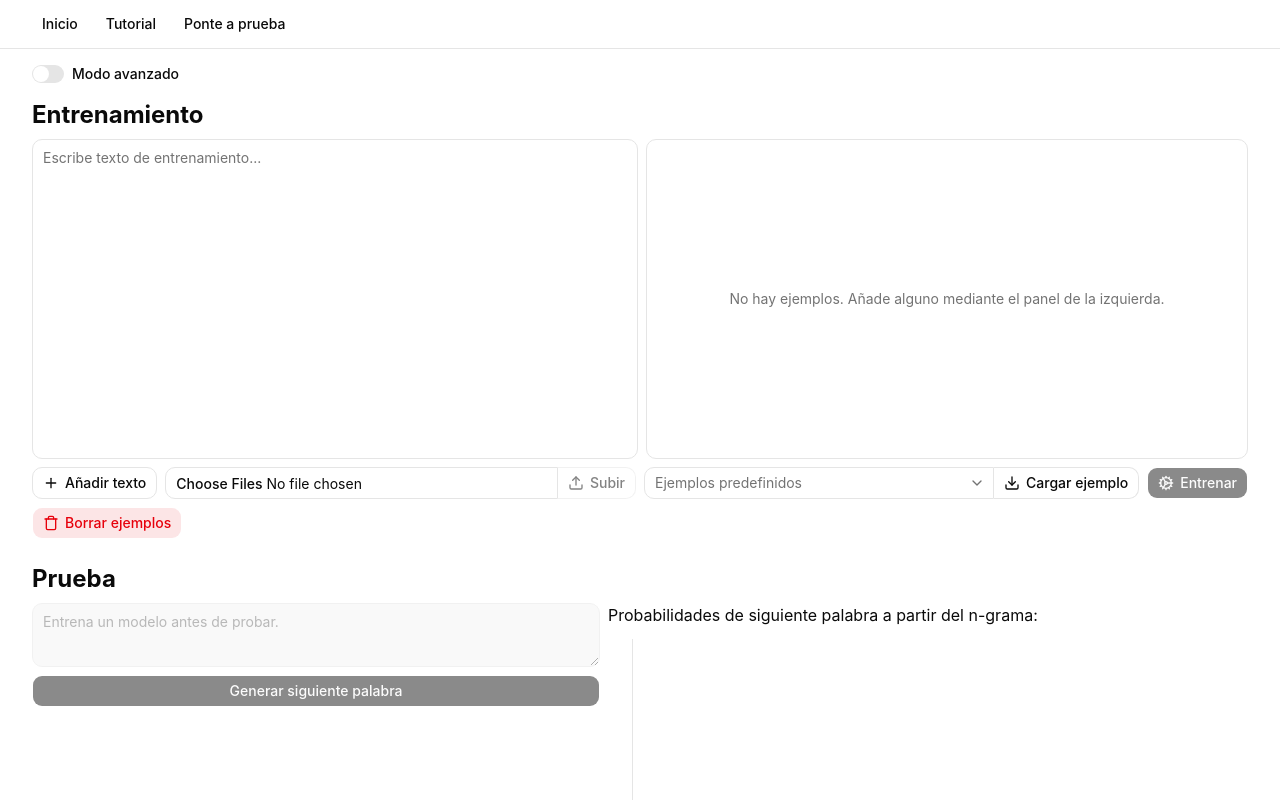
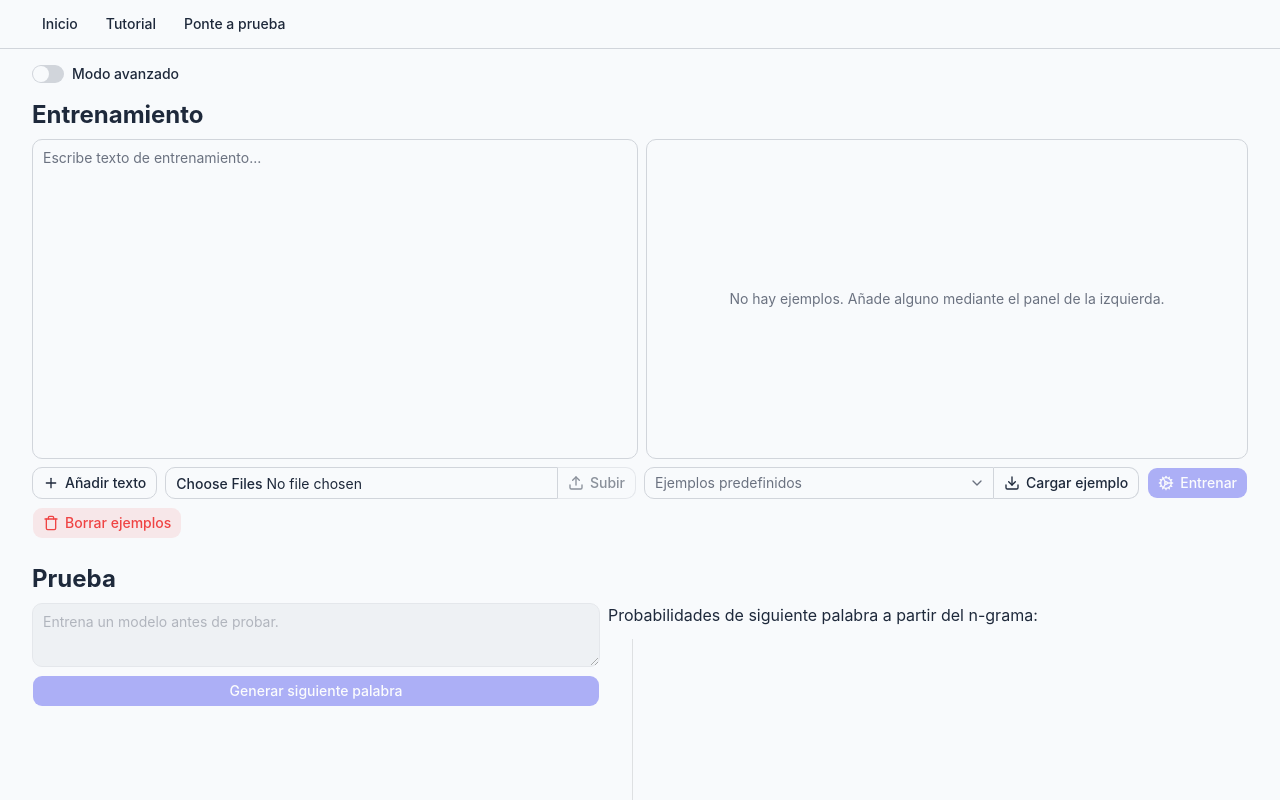
Before and after one commit to ElenaTomasVela/GlassParrot, a React (Vite) app: page / in a window 1280 px wide. Shown: the top 800 px of the page. Built offline with nearby package versions, Linux system fonts and the light colour scheme; what @reactour/tour would draw is missing.

Commit message:
feat: change styling

```diff
--- a/src/index.css
+++ b/src/index.css
@@ -48,38 +48,39 @@
 
 :root {
   --radius: 0.625rem;
-  --background: oklch(1 0 0);
-  --foreground: oklch(0.145 0 0);
+  --background: oklch(0.9842 0.0034 247.8575);
+  --foreground: oklch(0.2795 0.0368 260.031);
   --card: oklch(1 0 0);
-  --card-foreground: oklch(0.145 0 0);
+  --card-foreground: oklch(0.2795 0.0368 260.031);
   --popover: oklch(1 0 0);
-  --popover-foreground: oklch(0.145 0 0);
-  --primary: oklch(0.205 0 0);
-  --primary-foreground: oklch(0.985 0 0);
-  --secondary: oklch(0.97 0 0);
-  --secondary-foreground: oklch(0.205 0 0);
-  --muted: oklch(0.97 0 0);
-  --muted-foreground: oklch(0.556 0 0);
-  --accent: oklch(0.97 0 0);
-  --accent-foreground: oklch(0.205 0 0);
-  --destructive: oklch(0.577 0.245 27.325);
+  --popover-foreground: oklch(0.2795 0.0368 260.031);
+  --primary: oklch(0.5854 0.2041 277.1173);
+  --primary-foreground: oklch(1 0 0);
+  --secondary: oklch(0.9276 0.0058 264.5313);
+  --secondary-foreground: oklch(0.3729 0.0306 259.7328);
+  --muted: oklch(0.967 0.0029 264.5419);
+  --muted-foreground: oklch(0.551 0.0234 264.3637);
+  --accent: oklch(0.9299 0.0334 272.7879);
+  --accent-foreground: oklch(0.3729 0.0306 259.7328);
+  --destructive: oklch(0.6368 0.2078 25.3313);
+  --border: oklch(0.8717 0.0093 258.3382);
+  --input: oklch(0.8717 0.0093 258.3382);
+  --ring: oklch(0.5854 0.2041 277.1173);
+  --chart-1: oklch(0.5854 0.2041 277.1173);
+  --chart-2: oklch(0.5106 0.2301 276.9656);
+  --chart-3: oklch(0.4568 0.2146 277.0229);
+  --chart-4: oklch(0.3984 0.1773 277.3662);
+  --chart-5: oklch(0.3588 0.1354 278.6973);
+  --sidebar: oklch(0.967 0.0029 264.5419);
+  --sidebar-foreground: oklch(0.2795 0.0368 260.031);
+  --sidebar-primary: oklch(0.5854 0.2041 277.1173);
+  --sidebar-primary-foreground: oklch(1 0 0);
+  --sidebar-accent: oklch(0.9299 0.0334 272.7879);
+  --sidebar-accent-foreground: oklch(0.3729 0.0306 259.7328);
+  --sidebar-border: oklch(0.8717 0.0093 258.3382);
+  --sidebar-ring: oklch(0.5854 0.2041 277.1173);
+
   --success: oklch(57.7% 0.1653 148.4);
-  --border: oklch(0.922 0 0);
-  --input: oklch(0.922 0 0);
-  --ring: oklch(0.708 0 0);
-  --chart-1: oklch(0.646 0.222 41.116);
-  --chart-2: oklch(0.6 0.118 184.704);
-  --chart-3: oklch(0.398 0.07 227.392);
-  --chart-4: oklch(0.828 0.189 84.429);
-  --chart-5: oklch(0.769 0.188 70.08);
-  --sidebar: oklch(0.985 0 0);
-  --sidebar-foreground: oklch(0.145 0 0);
-  --sidebar-primary: oklch(0.205 0 0);
-  --sidebar-primary-foreground: oklch(0.985 0 0);
-  --sidebar-accent: oklch(0.97 0 0);
-  --sidebar-accent-foreground: oklch(0.205 0 0);
-  --sidebar-border: oklch(0.922 0 0);
-  --sidebar-ring: oklch(0.708 0 0);
 }
 
 .max-dark {
```
